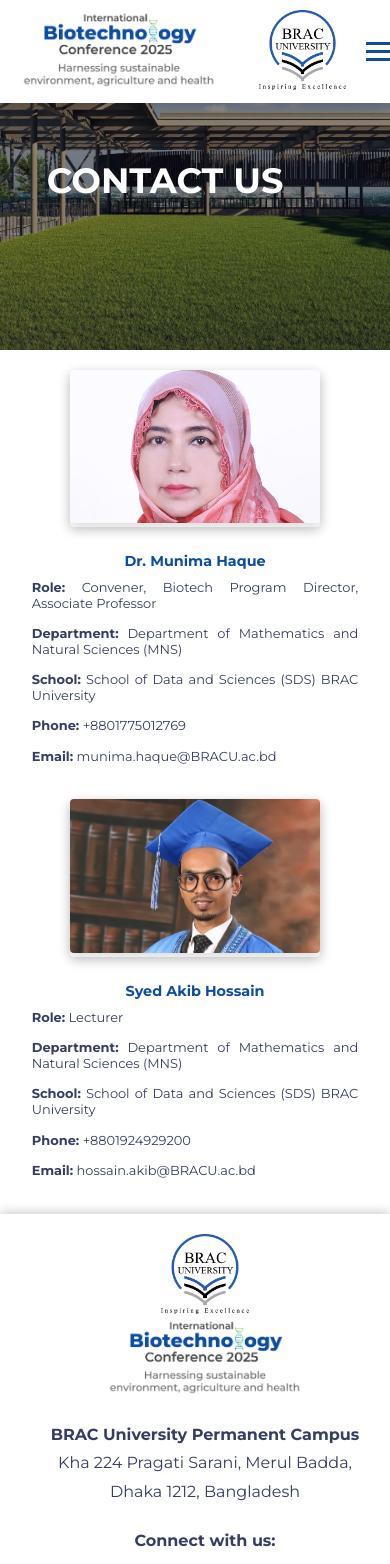
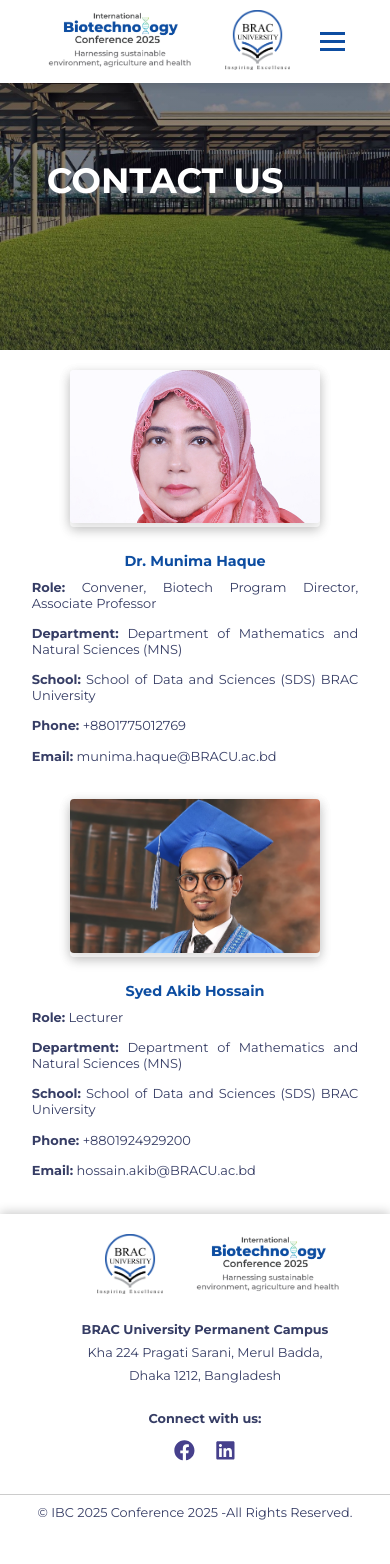
Before and after one commit to SazzadHimel/IBC2025-Conference-Website, a React (Vite) app: page /IBC2025-Conference-Website/contact-us in a window 390 px wide. Shown: the top 1564 px of the page. After the commit the page ends 1530 px from the top, so only its background shows below. Built offline with nearby package versions, Linux system fonts and the light colour scheme.

Commit message:
Polished the design2 commit

```diff
--- a/src/Components/Footer/Footer.css
+++ b/src/Components/Footer/Footer.css
@@ -91,6 +91,24 @@
     .footer-socials a {
         font-size: 1.5rem;
     }
+
+    .footer-column p {
+        font-size: 0.8rem;
+        line-height: 1.8;
+        color: #363d65;
+    }
+
+    .bracu-logo {
+        width: auto;
+        height: 60px;
+        margin: auto 30px;
+    }
+
+    .event-logo {
+        width: 150px;
+        height: auto;
+        margin: auto 0px;
+    }
 }
 
 @media (max-width: 480px) {
--- a/src/Components/Navbar/Navbar.css
+++ b/src/Components/Navbar/Navbar.css
@@ -14,10 +14,10 @@
 
 .menu {
     position: fixed;
-    top: 14%;
+    top: 12%;
     left: -100%;
-    height: 70vh;
-    width: 40%;
+    height: 60vh;
+    width: 50%;
     background-color: rgba(255, 255, 255, 0.95);
     display: flex;
     flex-direction: column;
@@ -42,7 +42,7 @@
 .menu ul li {
     margin: 15px 0;
     text-align: left;
-    display: flex; /* Add this */
+    display: flex;
     justify-content: center;
 }
 
@@ -97,6 +97,7 @@
 }
 
 @media (min-width: 768px) {
+
     .menu {
         position: static;
         height: auto;
```
Also changed, not shown: 9 other files (tests, documents, lock files or other folders).
